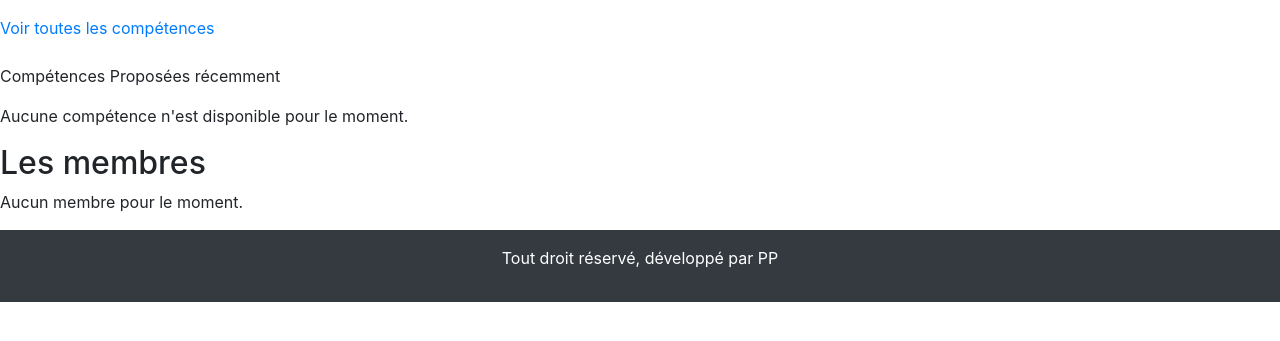
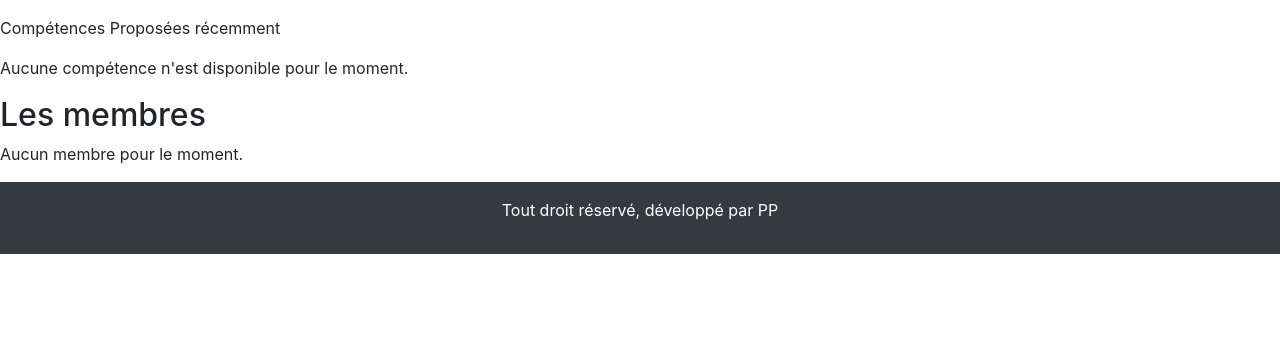
Before and after one commit to PinsolleP/HelpUs, a Django app: page /HelpUs/ in a window 1280 px wide. Shown: the part 80-421 px from the top of the page. Run offline with Django 5.2, Linux system fonts and the light colour scheme; data that the repository does not hold is empty.

Commit message:
templates/HelpUs/index.html : Suppression des bouton en haut de page maintenant gérer dans base.html

```diff
--- a/HelpUs/templates/HelpUs/index.html
+++ b/HelpUs/templates/HelpUs/index.html
@@ -8,7 +8,6 @@
 
 {% block main %}
 <p>
-    <a href="{% url 'HelpUs:all'%}">Voir toutes les compétences</a><br><br>
     Compétences Proposées récemment
 </p>
     {% if latest_skills_list %}
```
